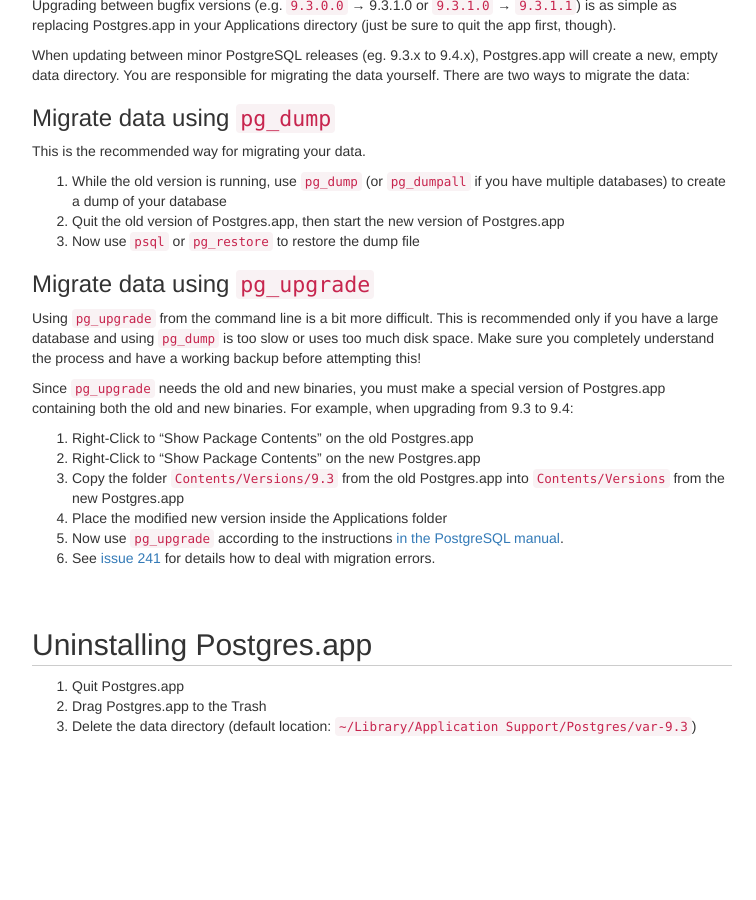
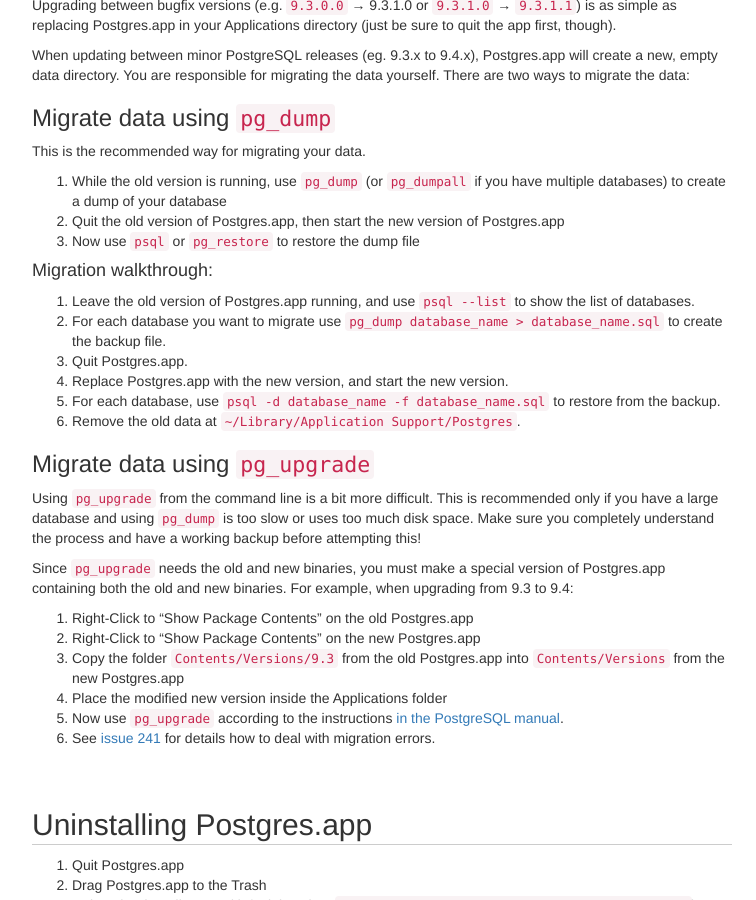
Before and after one commit to PostgresApp/PostgresApp, a Jekyll site: the page built from documentation/install.md, in a window 1280 px wide and 900 px high, scrolled down 717 px. Shown: the whole window, without its empty margins (258-1014 px from the left). Built offline with Jekyll 4.4.1, drawn with Linux system fonts in a browser that asks for light colours; nearby versions of some CDN libraries; Markdown is read by kramdown in place of the engine named in the settings; before the commit the page ends 1563 px from its top, so only the background shows below that.

Commit message:
Add explicit data migration steps.

```diff
--- a/documentation/install.md
+++ b/documentation/install.md
@@ -36,6 +36,16 @@
 2. Quit the old version of Postgres.app, then start the new version of Postgres.app
 3. Now use `psql` or `pg_restore` to restore the dump file
 
+#### Migration walkthrough:
+
+1. Leave the old version of Postgres.app running, and use `psql --list` to show the list of databases.
+1. For each database you want to migrate use `pg_dump database_name > database_name.sql` to create the backup file.
+1. Quit Postgres.app.
+1. Replace Postgres.app with the new version, and start the new version.
+1. For each database, use `psql -d database_name -f database_name.sql` to restore from the backup.
+1. Remove the old data at `~/Library/Application Support/Postgres`.
+
+
 ### Migrate data using `pg_upgrade`
 
 Using `pg_upgrade` from the command line is a bit more difficult.
```
